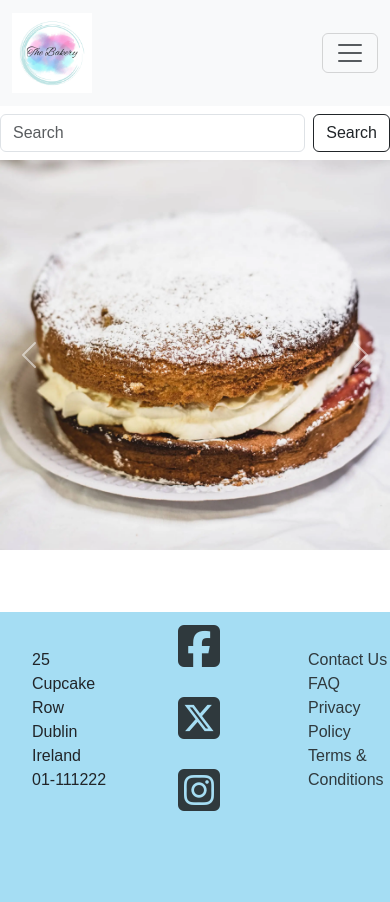
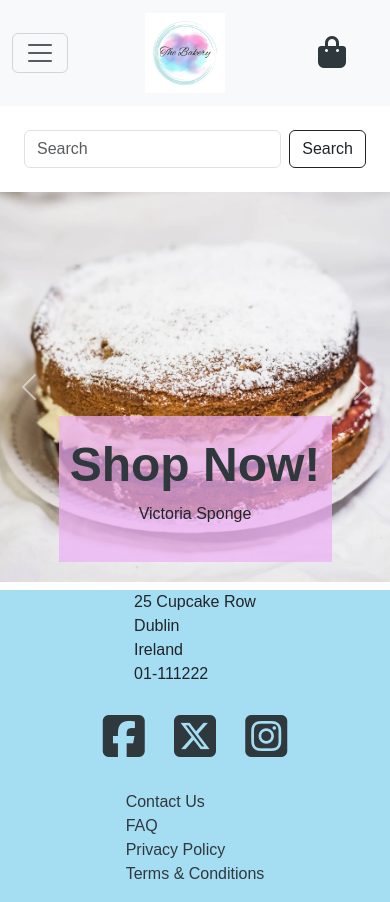
Before and after one commit to amy-1989/the-bakery, a Django app: template home/templates/home/index.html in a window 390 px wide. Before the commit the page ends 811 px from the top, so only its background shows below. Run offline with Django 4.2, Linux system fonts and the light colour scheme; the template is opened without the code that fills it, so the values that code supplies are empty; parts of the project's set-up code (start-up, migrations or seed data) failed here and were passed over; some libraries are stand-ins or nearby versions.

Commit message:
add responsive classes to carousel, footer and navbar to improve UX on mobile

```diff
--- a/home/templates/home/index.html
+++ b/home/templates/home/index.html
@@ -8,7 +8,7 @@
         <div class="carousel-inner slider">
             <div class="carousel-item active">
                 <img src="/static/images/AOB_8966.webp" class="d-block img-fluid" alt="Victoria Sponge">
-                <div class="carousel-caption d-none d-md-block">
+                <div class="carousel-caption">
                     <a href='#'>
                         <h5 class="shopLink"><strong>Shop Now!</strong></h5>
                     </a>
@@ -17,7 +17,7 @@
             </div>
             <div class="carousel-item">
                 <img src="/static/images/AOB_8970.webp" class="d-block img-fluid" alt="Apple Tart">
-                <div class="carousel-caption d-none d-md-block">
+                <div class="carousel-caption">
                     <a href='#'>
                         <h5 class="shopLink"><strong>Shop Now!</strong></h5>
                     </a>
@@ -26,7 +26,7 @@
             </div>
             <div class="carousel-item">
                 <img src="/static/images/AOB_8977.webp" class="d-block img-fluid" alt="Strawberry Cake">
-                <div class="carousel-caption d-none d-md-block">
+                <div class="carousel-caption">
                     <a href='#'>
                         <h5 class="shopLink"><strong>Shop Now!</strong></h5>
                     </a>
--- a/static/css/style.css
+++ b/static/css/style.css
@@ -2,7 +2,7 @@ html {
     overflow-x: hidden;
 }
 
-body{
+body {
     min-height: 100vh;
     display: flex;
     flex-direction: column;
@@ -23,13 +23,11 @@ footer li {
     width: fit-content;
 }
 
-#carouselExampleControls .carousel-item img {
+#carouselControls .carousel-item img {
     object-fit: cover;
     object-position: center;
     overflow: hidden;
-    height:80vh;
-    width: 50vw;
-  }
+}
 
 .carousel-caption {
     background-color: rgba(238, 176, 247, 0.719);
@@ -41,16 +39,16 @@ a {
 }
 
 a:hover {
-    color:rgb(94, 125, 136);
- }
+    color: rgb(94, 125, 136);
+}
 
 .carousel-caption h5 {
     font-size: 3rem;
 }
 
 .shopLink:hover {
-    color:rgb(94, 125, 136);
- }
+    color: rgb(94, 125, 136);
+}
 
 .socialLinks {
     font-size: 3rem;
@@ -58,5 +56,15 @@ a:hover {
 
 .shopBag {
     font-size: 2rem;
-    margin-right: 4rem;
+    margin-right: 2rem;
 }
+
+@media only screen and (min-width: 768px) {
+    #carouselControls .carousel-item img {
+        object-fit: cover;
+        object-position: center;
+        overflow: hidden;
+        height: 80vh;
+        width: 50vw;
+    }
+}
--- a/templates/base.html
+++ b/templates/base.html
@@ -36,7 +36,7 @@
             <div class="container-fluid">
                 <a class="navbar-brand" href="#"><img src="/static/images/bakery_logo.png" alt="logo" height="80"
                         width="80"></a>
-                <button class="navbar-toggler" type="button" data-bs-toggle="collapse"
+                <button class="navbar-toggler  order-first" type="button" data-bs-toggle="collapse"
                     data-bs-target="#navbarSupportedContent" aria-controls="navbarSupportedContent"
                     aria-expanded="false" aria-label="Toggle navigation">
                     <span class="navbar-toggler-icon"></span>
@@ -75,15 +75,18 @@
                             </ul>
                         </li>
                     </ul>
-                    <span><a href="#" class="shopBag"><i class="fa-solid fa-bag-shopping"></i></a></span>
                 </div>
+                <span class="order-last d-flex"><a href="#" class="shopBag align-items-right"><i
+                            class="fa-solid fa-bag-shopping"></i></a></span>
             </div>
         </nav>
-        <form class="d-flex
-        offset-md-4 col-md-4 mb-2 mt-2">
-            <input class="form-control me-2" type="search" placeholder="Search" aria-label="Search">
-            <button class="btn btn-outline-dark" type="submit">Search</button>
-        </form>
+        <div class="m-4">
+            <form class="d-flex
+            offset-md-4 col-md-4 mb-2 mt-2">
+                <input class="form-control me-2" type="search" placeholder="Search" aria-label="Search">
+                <button class="btn btn-outline-dark" type="submit">Search</button>
+            </form>
+        </div>
     </header>
     <main>
         {% block content %}
@@ -91,22 +94,22 @@
     </main>
     <footer>
         <div class="row">
-            <div class="col d-flex
+            <div class="col-md-4 d-flex
             align-items-center
             justify-content-center">
                 <!--Address-->
-                <ul>
+                <ul class="p-0">
                     <li>25 Cupcake Row</li>
                     <li>Dublin</li>
                     <li>Ireland</li>
                     <li>01-111222</li>
                 </ul>
             </div>
-            <div class="col d-flex
+            <div class="col-md-4 d-flex
             align-items-center
             justify-content-center">
                 <!--social links-->
-                <ul>
+                <ul class="p-0">
                     <li class="d-inline p-2 socialLinks"><a href="#"><i class="fa-brands fa-square-facebook"></i></a>
                     </li>
                     <li class="d-inline p-2 socialLinks"><a href="#"><i class="fa-brands fa-square-x-twitter"></i></a>
@@ -115,11 +118,11 @@
                     </li>
                 </ul>
             </div>
-            <div class="col d-flex
+            <div class="col-md-4 d-flex
             align-items-center
             justify-content-center">
                 <!--other links-->
-                <ul>
+                <ul class="p-0">
                     <li><a href="#">Contact Us</a></li>
                     <li><a href="#">FAQ</a></li>
                     <li><a href="#">Privacy Policy</a></li>
```
